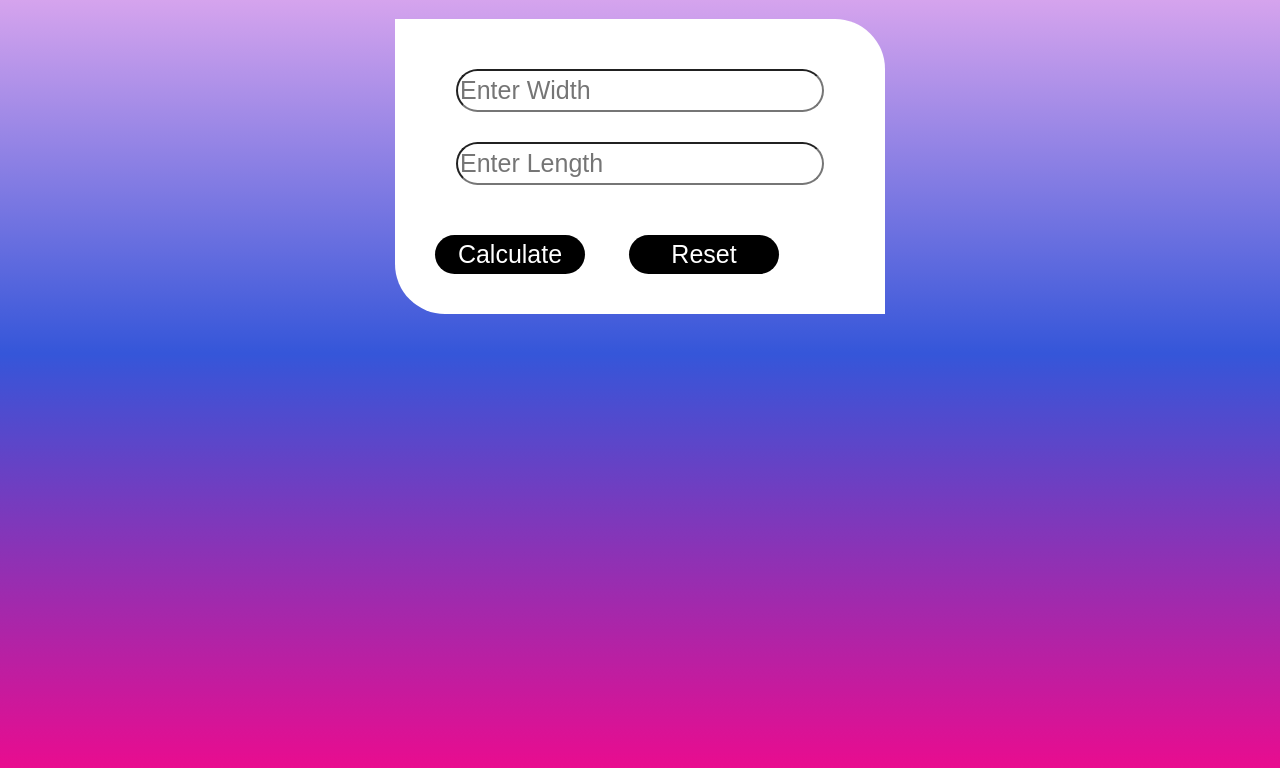
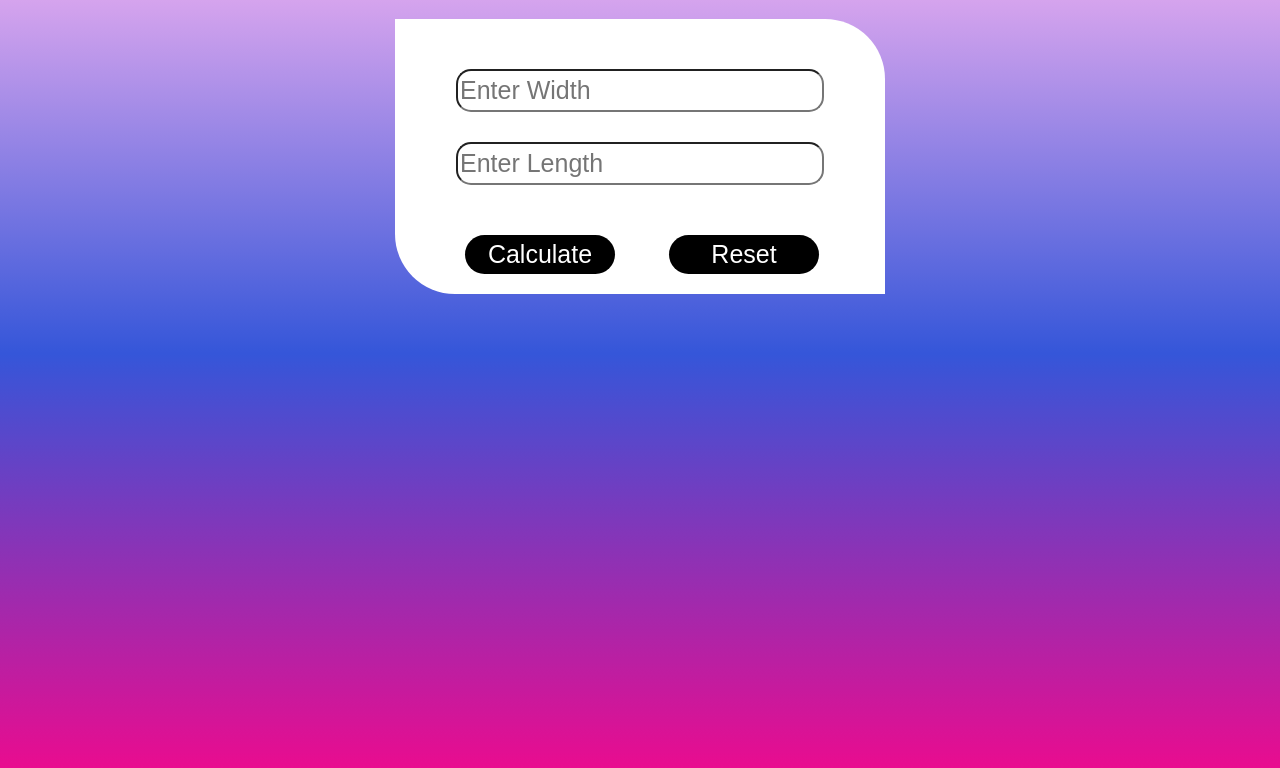
Before and after one commit to akshadaavhad/calculate_rectangle_area, a plain HTML site: page index.html in a window 1280 px wide. Shown: the part 61-829 px from the top of the page. Drawn offline with Linux system fonts and the light colour scheme.

Commit message:
add rectangle area modufy

```diff
--- a/index.html
+++ b/index.html
@@ -15,7 +15,8 @@ background-image: linear-gradient(180deg, #f1b1f1 0%, #3556d9 50%, #e90c8f 100%)
          display: block;
          margin: 0 auto;
          padding: 20px;
-         border-radius: 0 50px 0 50px;
+         border-radius: 0 60px 0 60px;
+         shadow: #151313;
       }
 
       .title{
@@ -28,7 +29,7 @@ background-image: linear-gradient(180deg, #f1b1f1 0%, #3556d9 50%, #e90c8f 100%)
          display: block;
          margin: 30px auto;
          font-size: 25px;
-         border-radius: 30px;
+         border-radius: 15px;
          height: 37px;
       }
 
@@ -40,7 +41,8 @@ background-image: linear-gradient(180deg, #f1b1f1 0%, #3556d9 50%, #e90c8f 100%)
       .btn-calulate{
          display: block;
          width: 150px;
-         margin: 20px ;
+         margin-top: 20px;
+         margin-left: 50px ;
          font-size: 25px;
          background-color: black;
          color: #fff;
```
